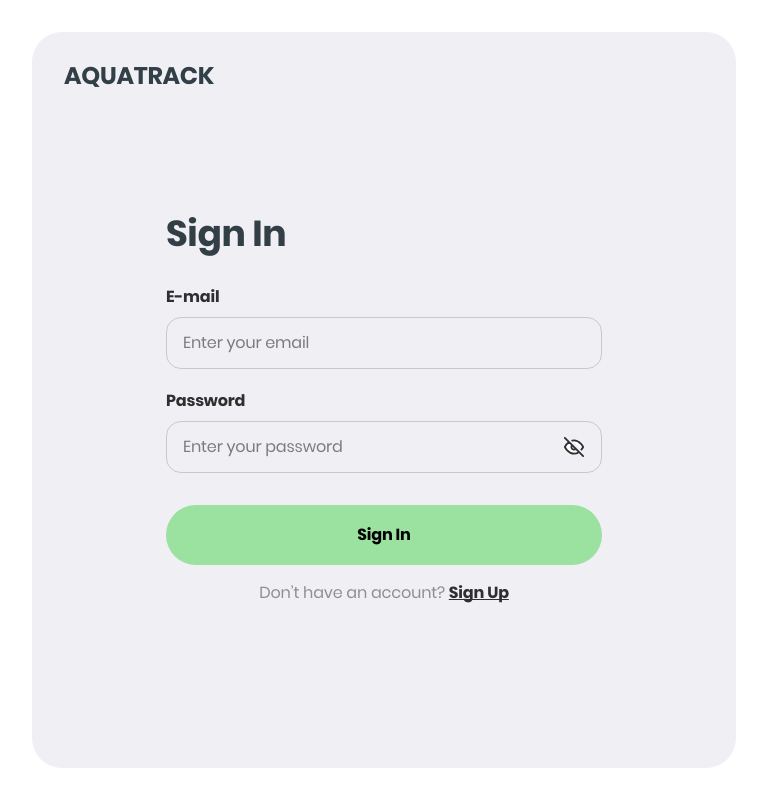
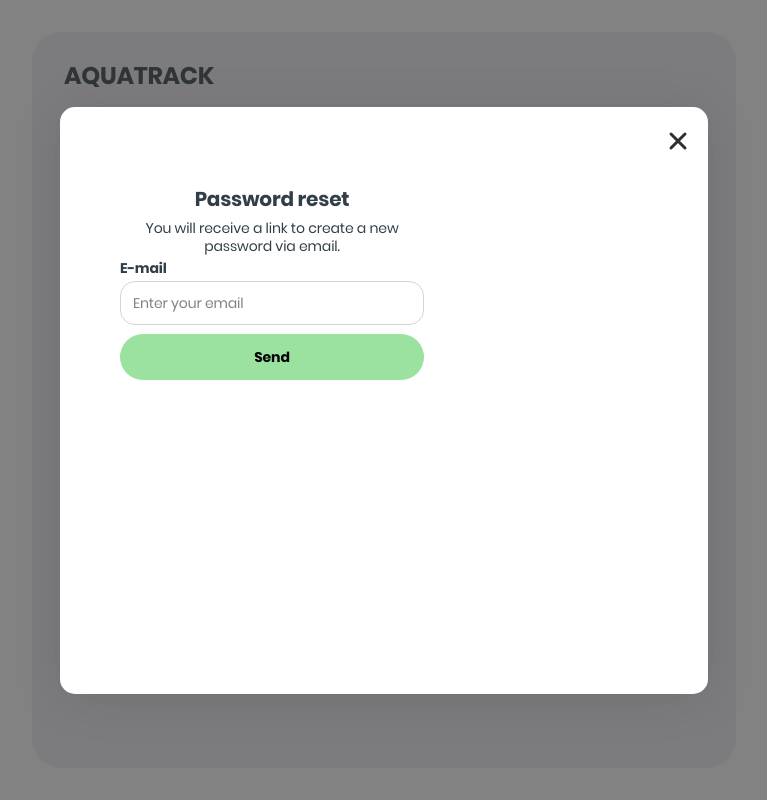
Before and after one commit to alex-usenko325/project-RapidForge-frontend, a React (Vite) app: page /signin in a window 1280 px wide. Shown: the whole page, without its empty margins (256-1023 px from the left). Built offline with nearby package versions, Linux system fonts and the light colour scheme.

Commit message:
Add resetModal for mob screen

```diff
--- /dev/null
+++ b/src/components/ResetPwdModal/ResetPwdModal.jsx
@@ -0,0 +1,44 @@
+import { ErrorMessage, Field, Form, Formik } from 'formik';
+import Modal from '../Modal/Modal';
+import s from './ResetPwdModal.module.css';
+
+const ResetPwdModal = () => {
+  return (
+    <div>
+      <Modal>
+        <div className={s.wrapper}>
+          <h2 className={s.title}>Password reset</h2>
+          <p className={s.paragraph}>
+            You will receive a link to create a new password via email.
+          </p>
+          <Formik>
+            <Form className={s.form}>
+              <label className={s.authLabel}>
+                <span className={s.labelSpan}>E-mail</span>
+                <Field
+                  className={s.authField}
+                  type="email"
+                  name="email"
+                  placeholder="Enter your email"
+                  required
+                />
+                <ErrorMessage
+                  name="email"
+                  component={'span'}
+                  className={s.errorMessage}
+                />
+              </label>
+              {/* <div className={s.authBtnWrap}> */}
+              <button type="submit" className={s.btn}>
+                Send
+              </button>
+              {/* </div> */}
+            </Form>
+          </Formik>
+        </div>
+      </Modal>
+    </div>
+  );
+};
+
+export default ResetPwdModal;
--- /dev/null
+++ b/src/components/ResetPwdModal/ResetPwdModal.module.css
@@ -0,0 +1,83 @@
+.wrapper {
+  padding: 40px 20px;
+  width: 344px;
+  background: var(--main-white);
+}
+
+.title {
+  font-weight: 700;
+  font-size: 20px;
+  line-height: 1.2;
+  letter-spacing: -0.01em;
+  text-align: center;
+  /* color: var(--main); */
+  margin-bottom: 8px;
+}
+
+.paragraph {
+  font-size: 14px;
+  line-height: 1.29;
+  letter-spacing: -0.01em;
+  text-align: center;
+  margin-bottom: 4px;
+}
+
+.form {
+  display: flex;
+  flex-direction: column;
+  justify-content: center;
+  /* flex-grow: 1; */
+  width: 100%;
+  gap: 9px;
+}
+
+.authLabel {
+  display: flex;
+  flex-direction: column;
+}
+
+.labelSpan {
+  font-weight: 700;
+  font-size: 14px;
+  line-height: 1.29;
+  letter-spacing: -0.01em;
+  margin-bottom: 4px;
+}
+
+.authField {
+  border: 1px solid rgba(47, 47, 47, 0.2);
+  border-radius: 15px;
+  padding: 12px;
+  background-color: inherit;
+  width: 100%;
+}
+
+.authField::placeholder {
+  font-size: 14px;
+  line-height: 1.29;
+  letter-spacing: -0.01em;
+  color: rgba(47, 47, 47, 0.6);
+}
+
+.errorMessage {
+  font-size: 12px;
+  line-height: 1.29;
+  letter-spacing: -0.01em;
+  color: var(--error);
+  position: absolute;
+  width: 100%;
+  margin-top: 78px;
+  width: auto;
+}
+
+.btn {
+  border-radius: 30px;
+  width: 100%;
+  padding: 14px 8px;
+  font-weight: 700;
+  font-size: 14px;
+  line-height: 1.29;
+  letter-spacing: -0.01em;
+  text-align: center;
+  background: var(--accent);
+}
--- a/src/components/SignInForm/SignInForm.jsx
+++ b/src/components/SignInForm/SignInForm.jsx
@@ -6,6 +6,7 @@ import { useDispatch } from 'react-redux';
 import { signin } from '../../redux/auth/operations';
 import s from '../SignUpForm/SignUpForm.module.css';
 import sprite from '../../assets/sprite.svg';
+import ResetPwdModal from '../ResetPwdModal/ResetPwdModal';
 
 const SingInValidationSchema = Yup.object().shape({
   email: Yup.string()
@@ -33,6 +34,7 @@ const SignInForm = () => {
   return (
     <div className={s.authSection}>
       <Logo />
+      <ResetPwdModal />
       <div className={s.authWrap}>
         <h2 className={s.authSubtitle}>Sign In</h2>
         <Formik
```
